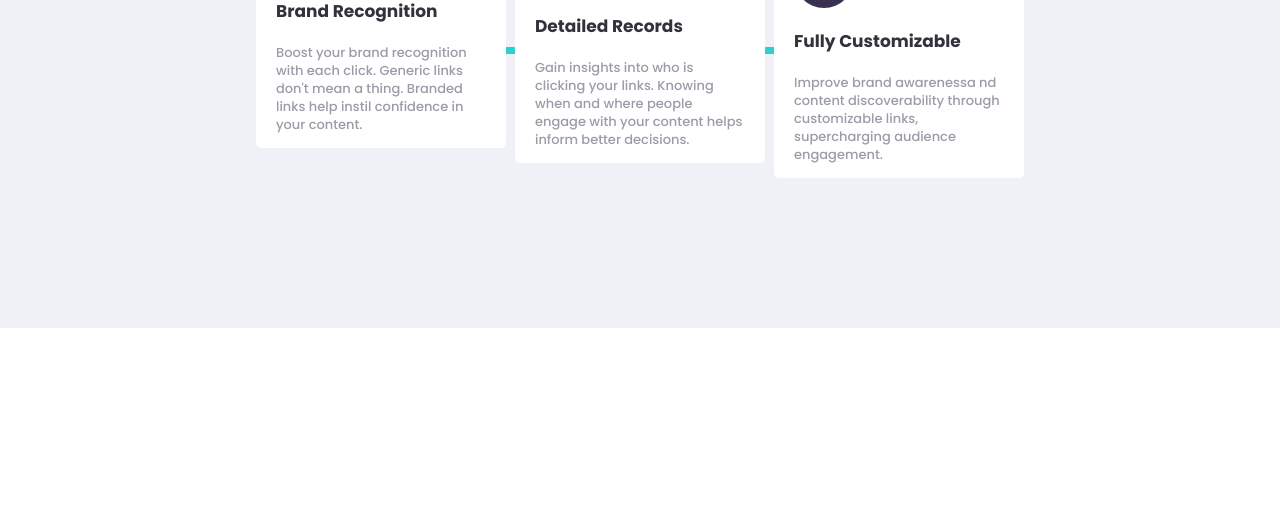
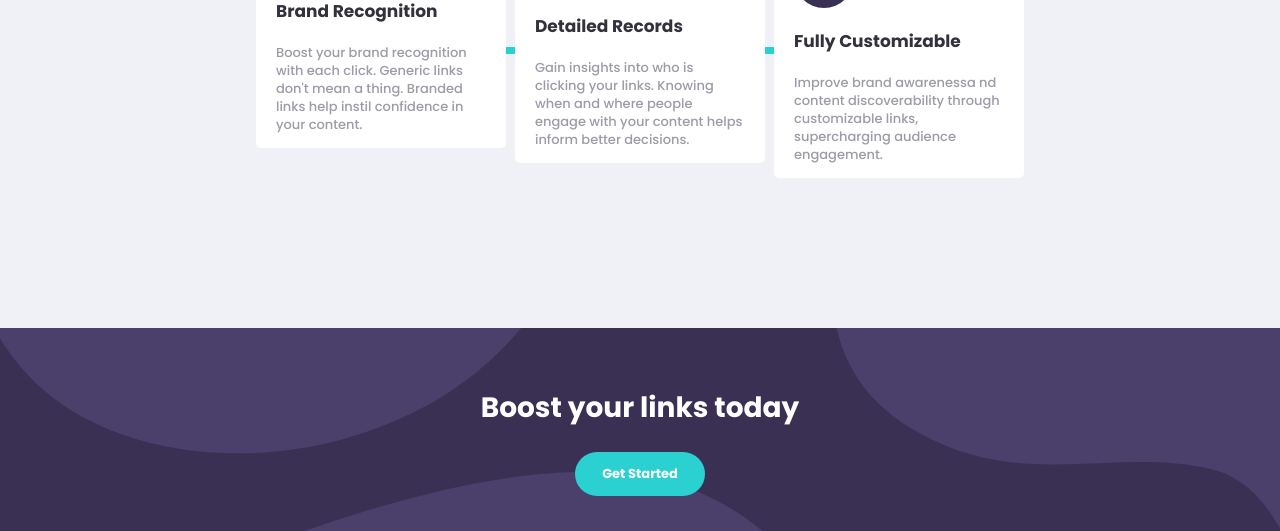
Before and after one commit to jakegodsall/url-shortening-frontend, a website: page index.html in a window 1280 px wide. Shown: the part 1019-1550 px from the top of the page. Before the commit the page ends 1347 px from the top, so only its background shows below. Drawn offline with Linux system fonts and the light colour scheme.

Commit message:
added boost layout component

```diff
--- a/index.html
+++ b/index.html
@@ -86,5 +86,9 @@
                 </div>
             </div>
         </section>
+        <section class="boost">
+            <h2 class="boost__title">Boost your links today</h2>
+            <a href="#/" class="button">Get Started</a>
+        </section>
     </body>
 </html>
--- /dev/null
+++ b/scss/layout/_boost.scss
@@ -0,0 +1,18 @@
+@use '../abstracts' as a;
+
+.boost {
+    display: flex;
+    flex-direction: column;
+    align-items: center;
+    justify-content: center;
+
+    padding: 3.5rem;
+
+    background-image: url('../../assets/images/bg-boost-desktop.svg');
+    background-color: a.$color-blue-dark;
+
+    &__title {
+        color: #fff;
+        font-size: 2.8rem;
+    }
+}
--- a/scss/layout/_index.scss
+++ b/scss/layout/_index.scss
@@ -1,3 +1,4 @@
+@forward 'boost';
 @forward 'header';
 @forward 'hero';
 @forward 'statistics';
```
Also changed, not shown: css/main.css, 1 other file.
